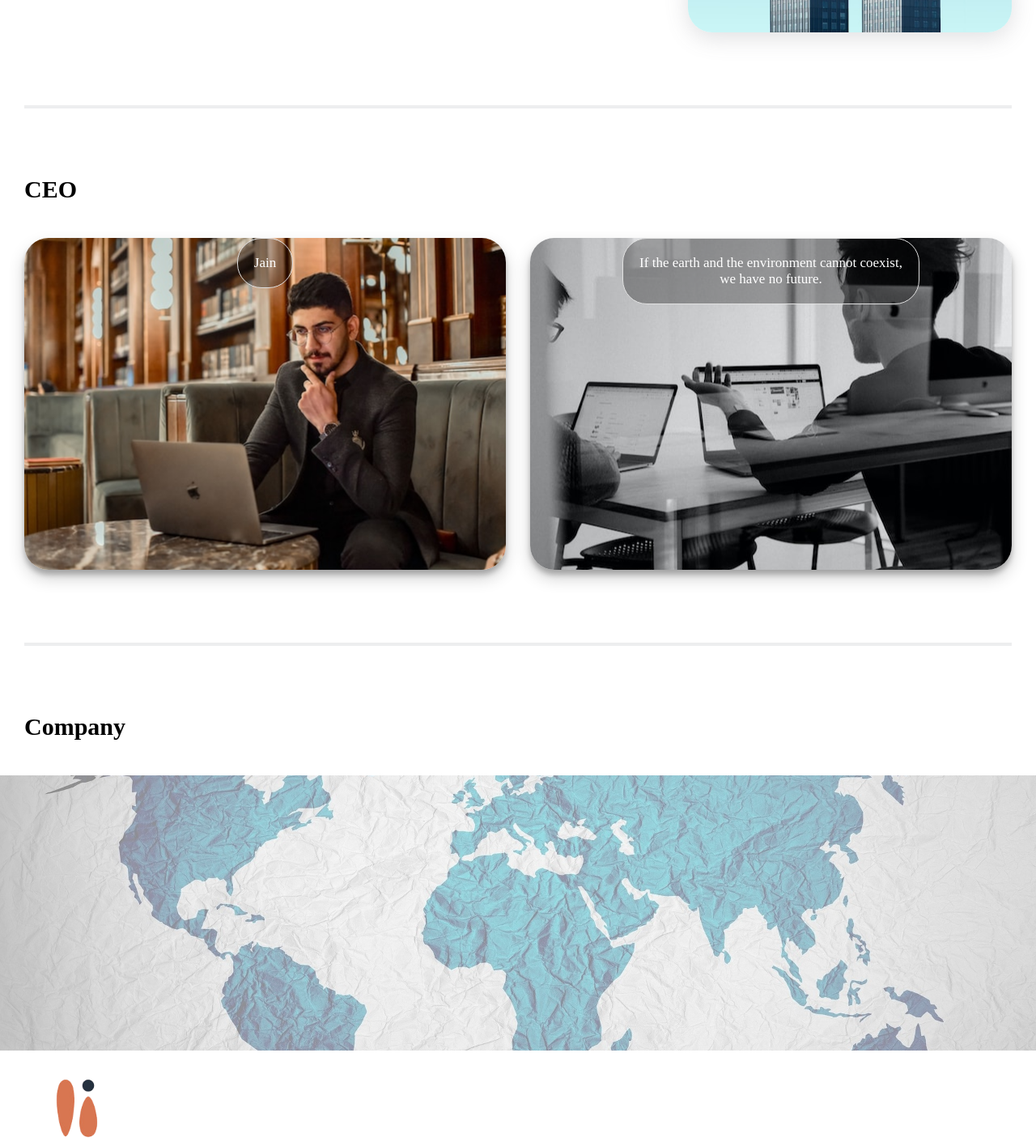
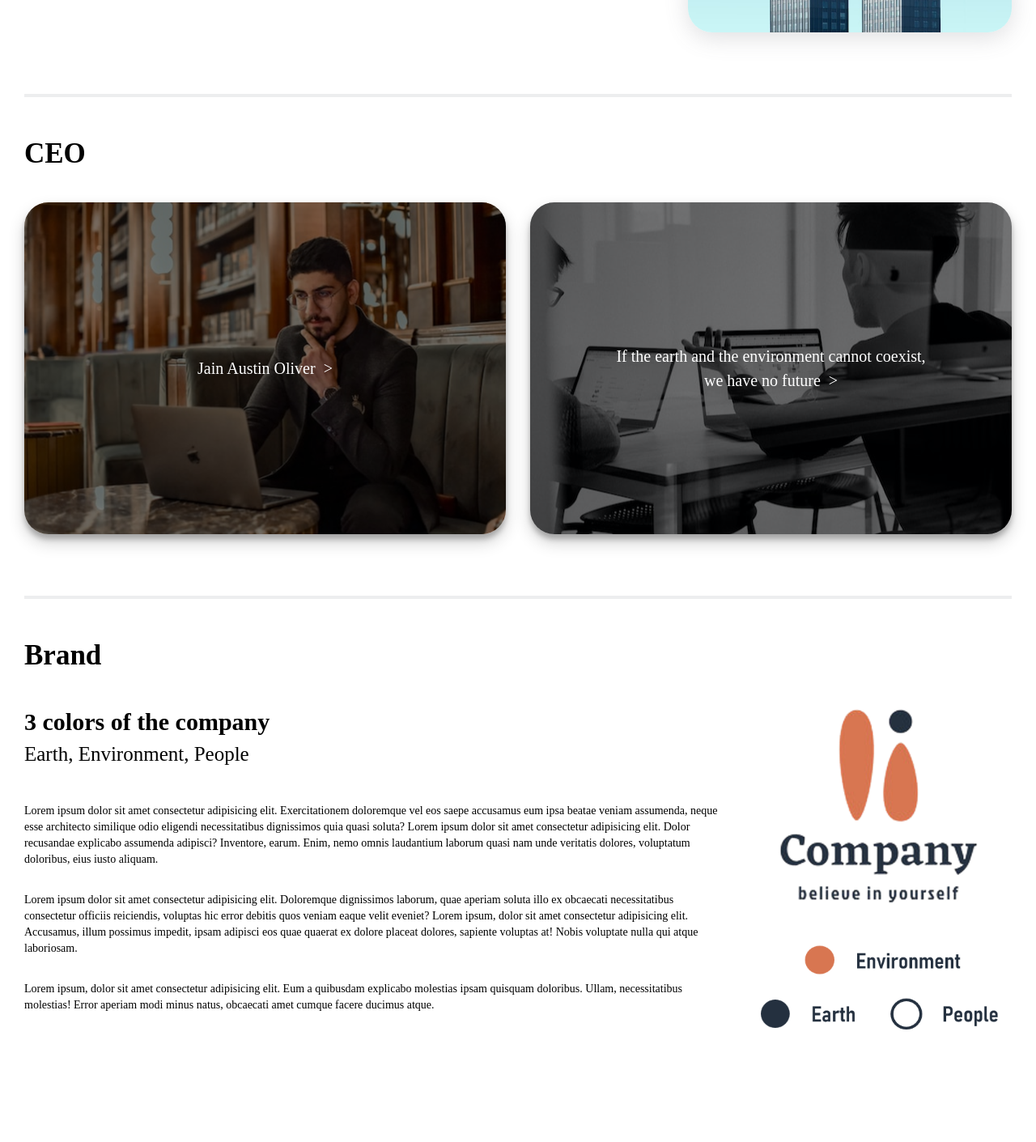
Before and after one commit to hyeonbinnn/my-company, a React (Create React App) app: page /about in a window 1280 px wide. Shown: the part 1000-2411 px from the top of the page at 81% size. Built offline with nearby package versions, Linux system fonts and the light colour scheme.

Commit message:
add: section3 추가

```diff
--- a/src/components/Main/AboutMain.jsx
+++ b/src/components/Main/AboutMain.jsx
@@ -2,6 +2,7 @@ import React from 'react';
 import * as S from './AboutMain.style';
 import about from '../../assets/about.png';
 import building from '../../assets/building.jpg';
+import companyColor from '../../assets/companyColor.png';
 import MainLayout from './../common/Layout/MainLayout';
 
 const AboutMain = () => {
@@ -13,6 +14,7 @@ const AboutMain = () => {
         title="About"
         desc="COMPANY는 지구의 평화를 위해, 세계인과 함께 합니다."
       ></MainLayout>
+
       <S.Section1>
         <ul>
           <li>
@@ -53,29 +55,63 @@ const AboutMain = () => {
           <img src={building} alt="회사 건물 이미지" />
         </div>
       </S.Section1>
-      <S.Line />
+
       <S.Section2>
         <h2>CEO</h2>
         <ul>
           <S.Li1>
             <button>
               <h3 className="a11y-hidden">CEO 경영자</h3>
-              <span>Jain</span>
+              <span>Jain Austin Oliver</span>
             </button>
           </S.Li1>
           <S.Li2>
             <button>
               <h3 className="a11y-hidden">CEO 경영자 말씀</h3>
-              <span>
-                If the earth and the environment cannot coexist, <br /> we have no future.
-              </span>
+              <p>
+                If the earth and the environment cannot coexist, <br /> we have no future
+              </p>
             </button>
           </S.Li2>
         </ul>
       </S.Section2>
-      <S.Line />
+
       <S.Section3>
-        <h2>Company</h2>
+        <h2>Brand</h2>
+        <S.Wrap>
+          <S.Brand>
+            <S.Title>
+              <strong>3 colors of the company</strong>
+              <p>Earth, Environment, People</p>
+            </S.Title>
+            <S.Desc>
+              <p>
+                Lorem ipsum dolor sit amet consectetur adipisicing elit. Exercitationem doloremque
+                vel eos saepe accusamus eum ipsa beatae veniam assumenda, neque esse architecto
+                similique odio eligendi necessitatibus dignissimos quia quasi soluta? Lorem ipsum
+                dolor sit amet consectetur adipisicing elit. Dolor recusandae explicabo assumenda
+                adipisci? Inventore, earum. Enim, nemo omnis laudantium laborum quasi nam unde
+                veritatis dolores, voluptatum doloribus, eius iusto aliquam.
+              </p>
+              <p>
+                Lorem ipsum dolor sit amet consectetur adipisicing elit. Doloremque dignissimos
+                laborum, quae aperiam soluta illo ex obcaecati necessitatibus consectetur officiis
+                reiciendis, voluptas hic error debitis quos veniam eaque velit eveniet? Lorem ipsum,
+                dolor sit amet consectetur adipisicing elit. Accusamus, illum possimus impedit,
+                ipsam adipisci eos quae quaerat ex dolore placeat dolores, sapiente voluptas at!
+                Nobis voluptate nulla qui atque laboriosam.
+              </p>
+              <p>
+                Lorem ipsum, dolor sit amet consectetur adipisicing elit. Eum a quibusdam explicabo
+                molestias ipsam quisquam doloribus. Ullam, necessitatibus molestias! Error aperiam
+                modi minus natus, obcaecati amet cumque facere ducimus atque.
+              </p>
+            </S.Desc>
+          </S.Brand>
+          <S.Color>
+            <img src={companyColor} alt="회사 상징 컬러 이미지" />
+          </S.Color>
+        </S.Wrap>
       </S.Section3>
     </S.CustomMain>
   );
--- a/src/components/Main/AboutMain.style.jsx
+++ b/src/components/Main/AboutMain.style.jsx
@@ -9,7 +9,19 @@ export const CustomMain = styled(Main)`
 
 export const Section1 = styled.section`
   display: flex;
+  position: relative;
+  margin-bottom: 140px;
   gap: 50px;
+
+  ::after {
+    content: '';
+    display: block;
+    width: 100%;
+    height: 4px;
+    background-color: #edeeef;
+    position: absolute;
+    bottom: -80px;
+  }
 
   ul {
     display: flex;
@@ -18,8 +30,8 @@ export const Section1 = styled.section`
     margin: auto;
 
     h2 {
-      font-size: 30px;
-      margin-bottom: 20px;
+      font-size: 35px;
+      margin-bottom: 22px;
     }
   }
 
@@ -41,24 +53,35 @@ export const Section1 = styled.section`
       gap: 50px;
 
       h2 {
-        font-size: 25px;
-        margin-bottom: 15px;
+        font-size: 30px;
+        margin-bottom: 17px;
+      }
+    }
+
+    div {
+      img {
+        width: 350px;
       }
     }
   }
 `;
 
-export const Line = styled.div`
+export const Section2 = styled.section`
+  position: relative;
+  margin-bottom: 140px;
+
+  ::after {
+    content: '';
     display: block;
     width: 100%;
     height: 4px;
     background-color: #edeeef;
-  margin: 90px auto;
-`;
+    position: absolute;
+    bottom: -80px;
+  }
 
-export const Section2 = styled.section`
   h2 {
-    font-size: 30px;
+    font-size: 35px;
     margin-bottom: 50px;
   }
 
@@ -69,19 +92,46 @@ export const Section2 = styled.section`
     gap: 30px;
 
     li {
+      position: relative;
       width: 100%;
       max-width: 610px;
       height: 410px;
       box-shadow: rgba(0, 0, 0, 0.19) 0px 10px 20px, rgba(0, 0, 0, 0.23) 0px 6px 6px;
       border-radius: 30px;
+      display: flex;
+      flex-direction: column;
+      align-items: center;
+
+      ::before {
+        content: '';
+        position: absolute;
+        top: 0;
+        left: 0;
+        width: 100%;
+        height: 100%;
+        background-color: rgba(0, 0, 0, 0.5);
+        z-index: 1;
+        border-radius: 30px;
+      }
 
       button {
         color: white;
         font-size: 17px;
-        background-color: rgba(0, 0, 0, 0.3);
         padding: 20px;
-        border-radius: 30px;
-        border: 1px solid #e0e0e0;
+        border-radius: 20px;
+        z-index: 2;
+        margin: auto;
+
+        span,
+        p {
+          font-size: 20px;
+          line-height: 30px;
+
+          ::after {
+            content: '>';
+            margin-left: 10px;
+          }
+        }
       }
     }
   }
@@ -92,6 +142,10 @@ export const Section2 = styled.section`
       justify-content: center;
       align-items: center;
       gap: 50px;
+    }
+
+    h2 {
+      font-size: 30px;
     }
   }
 `;
@@ -108,8 +162,77 @@ export const Li2 = styled.li`
 `;
 
 export const Section3 = styled.section`
+  margin-bottom: 140px;
+
+  h2 {
+    font-size: 35px;
+    margin-bottom: 30px;
+  }
+
+  @media ${(props) => props.theme.mediaQuery.mobile} {
     h2 {
       font-size: 30px;
       margin-bottom: 50px;
     }
+  }
 `;
+
+export const Wrap = styled.div`
+  display: flex;
+  gap: 50px;
+
+  @media ${(props) => props.theme.mediaQuery.mobile} {
+    flex-direction: column;
+    justify-content: center;
+    align-items: center;
+    gap: 80px;
+  }
+`;
+
+export const Brand = styled.div`
+  display: flex;
+  flex-direction: column;
+  gap: 50px;
+  margin: auto;
+`;
+
+export const Title = styled.div`
+  strong {
+    display: block;
+    font-size: 30px;
+    margin-bottom: 20px;
+  }
+
+  p {
+    font-size: 25px;
+  }
+
+  @media ${(props) => props.theme.mediaQuery.mobile} {
+    strong {
+      font-size: 25px;
+    }
+
+    p {
+      font-size: 20px;
+    }
+  }
+`;
+
+export const Desc = styled.div`
+  p:not(:last-child) {
+    margin-bottom: 30px;
+  }
+`;
+
+export const Color = styled.div`
+  img {
+    width: 310px;
+    gap: 50px;
+  }
+
+  @media ${(props) => props.theme.mediaQuery.mobile} {
+    img {
+      width: 270px;
+    }
+  }
+`;
```
Lines whose indentation alone changed are shown as unchanged.
